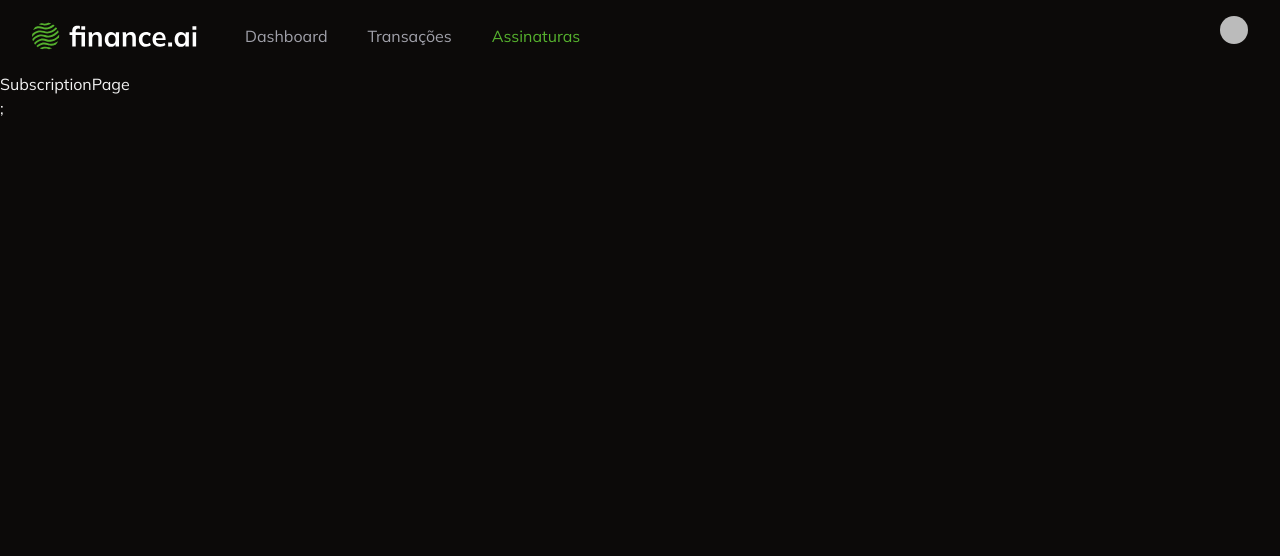
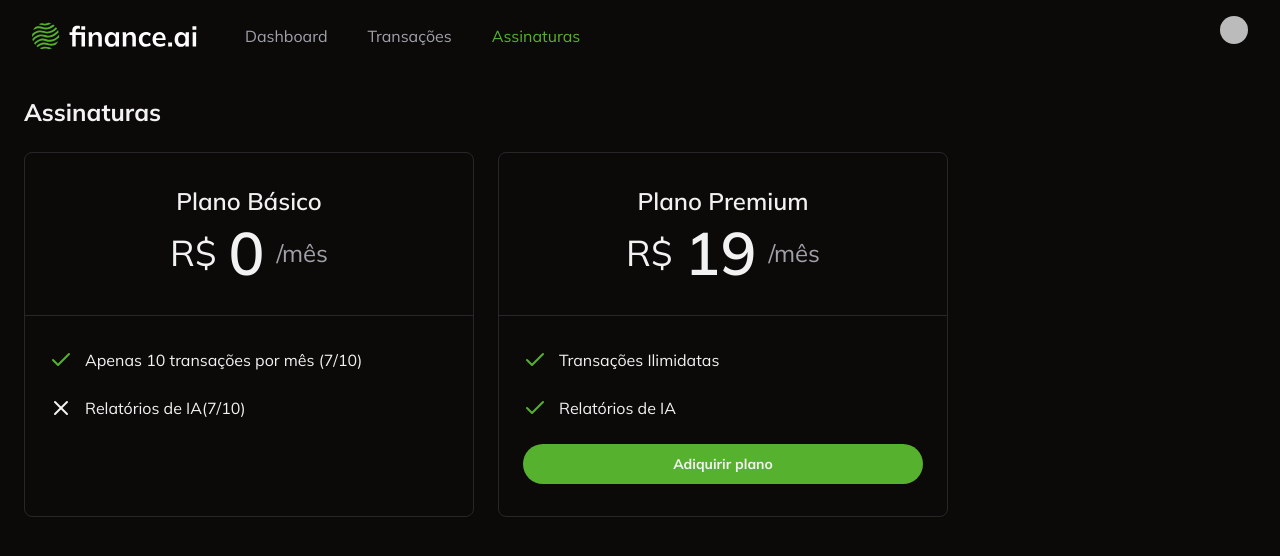
Before and after one commit to renan22Rsw/Finance-AI, a Next.js app: page /subscription in a window 1280 px wide. Shown: the top 556 px of the page. Built offline with nearby package versions, Linux system fonts and the light colour scheme; no server answers; sample sign-in values are in the browser's storage; some icons are missing.

Commit message:
feat: ensure user is redirected to stripe checkout when acquiring plan

```diff
--- a/app/(home)/_components/last-transactions.tsx
+++ b/app/(home)/_components/last-transactions.tsx
@@ -43,7 +43,10 @@
       <CardContent className="space-y-6">
         {lastTransactions.map((transation) => (
           <>
-            <div className="flex items-center justify-between">
+            <div
+              className="flex items-center justify-between"
+              key={transation.id}
+            >
               <div className="flex items-center gap-3">
                 <div className="rounded-lg bg-white bg-opacity-[3%] p-3">
                   <Image
--- /dev/null
+++ b/app/subscription/_actions/checkout/index.ts
@@ -0,0 +1,39 @@
+"use server";
+
+import { auth } from "@clerk/nextjs/server";
+import Stripe from "stripe";
+
+export const createStripeCheckout = async () => {
+  const { userId } = await auth();
+
+  if (!userId) {
+    throw new Error("Unauthorized");
+  }
+
+  if (!process.env.STRIPE_SECRET_KEY) {
+    throw new Error("Stripe secret key not found");
+  }
+
+  const stripe = new Stripe(process.env.STRIPE_SECRET_KEY as string, {
+    apiVersion: "2024-10-28.acacia",
+  });
+
+  const session = await stripe.checkout.sessions.create({
+    payment_method_types: ["card"],
+    mode: "subscription",
+    success_url: "http://localhost:3000",
+    cancel_url: "http://localhost:3000",
+    subscription_data: {
+      metadata: {
+        clerk_user_id: userId,
+      },
+    },
+    line_items: [
+      {
+        price: process.env.STRIPE_PREMIUM_PLAN_PRICE_ID,
+        quantity: 1,
+      },
+    ],
+  });
+  return { sessionId: session.id };
+};
--- /dev/null
+++ b/app/subscription/_components/acquire-plan-button.tsx
@@ -0,0 +1,36 @@
+"use client";
+
+import { Button } from "@/app/_components/ui/button";
+import { createStripeCheckout } from "../_actions/checkout";
+import { loadStripe } from "@stripe/stripe-js";
+
+const AcquirePlanButton = () => {
+  const handleAcquirePlanClick = async () => {
+    const { sessionId } = await createStripeCheckout();
+
+    if (!process.env.NEXT_PUBLIC_STRIPE_PUBLISHABLE_KEY) {
+      throw new Error("Stripe poblishable key not found");
+    }
+
+    const stripe = await loadStripe(
+      process.env.NEXT_PUBLIC_STRIPE_PUBLISHABLE_KEY,
+    );
+
+    if (!stripe) {
+      throw new Error("Stripe not found");
+    }
+
+    await stripe.redirectToCheckout({ sessionId });
+  };
+
+  return (
+    <Button
+      className="w-full rounded-full font-bold"
+      onClick={handleAcquirePlanClick}
+    >
+      Adiquirir plano
+    </Button>
+  );
+};
+
+export default AcquirePlanButton;
--- a/app/subscription/page.tsx
+++ b/app/subscription/page.tsx
@@ -2,6 +2,10 @@
 import NavBar from "../_components/navbar";
 import { auth } from "@clerk/nextjs/server";
 import { redirect } from "next/navigation";
+import { Card, CardContent, CardHeader } from "../_components/ui/card";
+import { CheckIcon, XIcon } from "lucide-react";
+
+import AcquirePlanButton from "./_components/acquire-plan-button";
 
 const SubscriptionPage = async () => {
   const { userId } = auth();
@@ -13,7 +17,64 @@
   return (
     <>
       <NavBar />
-      <div>SubscriptionPage</div>;
+      <div className="space-y-6 p-6">
+        <h1 className="text-2xl font-bold">Assinaturas</h1>
+
+        <div className="flex gap-6">
+          <Card className="w-[450px]">
+            <CardHeader className="border-b border-solid py-8">
+              <h2 className="text-center text-2xl font-semibold">
+                Plano Básico
+              </h2>
+
+              <div className="flex items-center justify-center gap-3">
+                <span className="text-4xl">R$</span>
+                <span className="text-6xl font-semibold">0</span>
+                <span className="text-2xl text-muted-foreground">/mês</span>
+              </div>
+            </CardHeader>
+
+            <CardContent className="space-y-6 py-8">
+              <div className="flex items-center gap-3">
+                <CheckIcon className="text-primary" />
+                <p>Apenas 10 transações por mês (7/10)</p>
+              </div>
+
+              <div className="flex items-center gap-3">
+                <XIcon />
+                <p>Relatórios de IA(7/10)</p>
+              </div>
+            </CardContent>
+          </Card>
+
+          <Card className="w-[450px]">
+            <CardHeader className="border-b border-solid py-8">
+              <h2 className="text-center text-2xl font-semibold">
+                Plano Premium
+              </h2>
+
+              <div className="flex items-center justify-center gap-3">
+                <span className="text-4xl">R$</span>
+                <span className="text-6xl font-semibold">19</span>
+                <span className="text-2xl text-muted-foreground">/mês</span>
+              </div>
+            </CardHeader>
+
+            <CardContent className="space-y-6 py-8">
+              <div className="flex items-center gap-3">
+                <CheckIcon className="text-primary" />
+                <p>Transações Ilimidatas</p>
+              </div>
+
+              <div className="flex items-center gap-3">
+                <CheckIcon className="text-primary" />
+                <p>Relatórios de IA</p>
+              </div>
+              <AcquirePlanButton />
+            </CardContent>
+          </Card>
+        </div>
+      </div>
     </>
   );
 };
--- a/package.json
+++ b/package.json
@@ -21,6 +21,7 @@
     "@radix-ui/react-scroll-area": "^1.2.0",
     "@radix-ui/react-select": "^2.1.2",
     "@radix-ui/react-slot": "^1.1.0",
+    "@stripe/stripe-js": "^4.9.0",
     "@tanstack/react-table": "^8.20.5",
     "class-variance-authority": "^0.7.0",
     "clsx": "^2.1.1",
@@ -36,6 +37,7 @@
     "react-hook-form": "^7.53.1",
     "react-number-format": "^5.4.2",
     "recharts": "^2.13.3",
+    "stripe": "^17.3.1",
     "tailwind-merge": "^2.5.4",
     "tailwindcss-animate": "^1.0.7",
     "zod": "^3.23.8"
```
Also changed, not shown: 1 other file (tests, documents, lock files or other folders).
